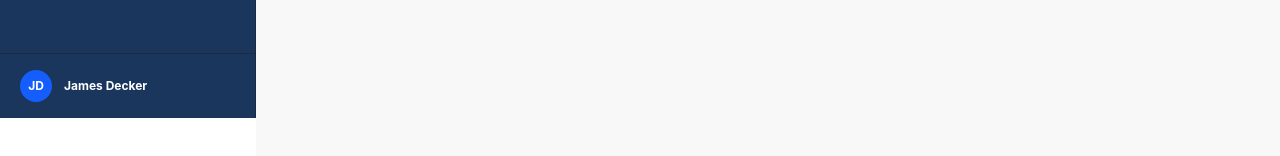
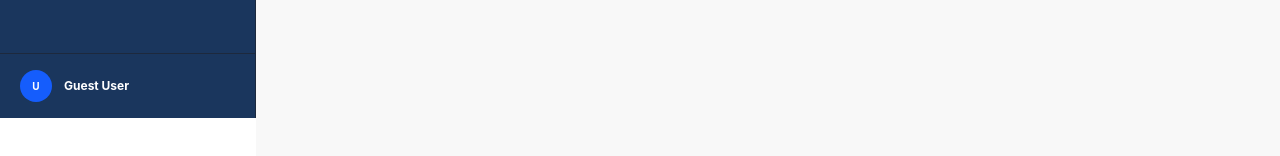
Before and after one commit to swayamvasavada/FleetFlow, a React (Vite) app in the folder FrontendCode/: page /expenses in a window 1280 px wide. Both pictures are taken after a click on the label 92 px from the left and 33 px from the top of the page. Shown: the part 682-838 px from the top of the page. Built offline with nearby package versions, Linux system fonts and the light colour scheme.

Commit message:
updated user

```diff
--- a/FrontendCode/src/components/Sidebar.tsx
+++ b/FrontendCode/src/components/Sidebar.tsx
@@ -1,8 +1,22 @@
 import React from "react";
 import { Link } from "react-router-dom";
 import { MdDashboard, MdDirectionsBus, MdPayments, MdSettings, MdPerson, MdBarChart } from 'react-icons/md';
+import { useAuthStore } from "../store/authStore"; // 1. Import your store
 
 function Sidebar() {
+  // 2. Access the user object from Zustand
+  const { user } = useAuthStore();
+
+  // 3. Helper to get initials (e.g., "Nabin Shrestha" -> "NS")
+  const getInitials = (name: string) => {
+    return name
+      ?.split(" ")
+      .map((n) => n[0])
+      .join("")
+      .toUpperCase()
+      .substring(0, 2) || "??";
+  };
+
   const menuItems = [
     { label: "Dashboard", icon: MdDashboard, path: "/" },
     { label: "Vehicle Registry", icon: MdDirectionsBus, path: "/vehicles" },
@@ -19,9 +33,6 @@ function Sidebar() {
         className="drawer-overlay"
       ></label>
 
-      {/* Added 'transition-all duration-300' to the main container
-         to animate the width change (14 to 64)
-      */}
       <div className="flex min-h-full flex-col items-start bg-[#1a365d] text-slate-300 border-r border-slate-800 transition-all duration-300 ease-in-out is-drawer-close:w-16 is-drawer-open:w-64">
 
         {/* Logo Area */}
@@ -43,10 +54,6 @@ function Sidebar() {
             <li key={item.label} className="w-full">
               <Link to={item.path} className="flex items-center gap-4 hover:bg-slate-800 py-3">
                 <item.icon size={22} className="shrink-0" />
-                {/* TEXT ANIMATION LOGIC:
-                   We use whitespace-nowrap to prevent text wrapping during the slide.
-                   We transition opacity and width.
-                */}
                 <span className="whitespace-nowrap transition-all duration-300 ease-in-out overflow-hidden is-drawer-close:opacity-0 is-drawer-close:w-0 is-drawer-open:opacity-100 is-drawer-open:w-auto">
                   {item.label}
                 </span>
@@ -75,14 +82,22 @@ function Sidebar() {
           </li>
         </ul>
 
-        {/* User Footer */}
+        {/* User Footer - Now Dynamic */}
         <div className="p-4 border-t border-slate-800 w-full overflow-hidden">
           <div className="flex items-center gap-3 px-1">
-            <div className="w-8 h-8 rounded-full bg-blue-600 flex items-center justify-center text-xs font-bold text-white shrink-0">
-              JD
+            <div className="w-8 h-8 rounded-full bg-blue-600 flex items-center justify-center text-[10px] font-bold text-white shrink-0">
+              {/* 4. Display Initials */}
+              {getInitials(user?.name || "User")}
             </div>
             <div className="text-xs transition-all duration-300 overflow-hidden is-drawer-close:opacity-0 is-drawer-close:w-0 is-drawer-open:opacity-100 is-drawer-open:w-auto">
-              <p className="font-bold text-white whitespace-nowrap">James Decker</p>
+              {/* 5. Display Full Name */}
+              <p className="font-bold text-white whitespace-nowrap">
+                {user?.name || "Guest User"}
+              </p>
+              {/* 6. Optional: Add the role under the name */}
+              <p className="text-[10px] text-slate-500 whitespace-nowrap truncate uppercase">
+                {user?.role?.replace("ROLE_", "")}
+              </p>
             </div>
           </div>
         </div>
--- a/FrontendCode/src/store/authStore.ts
+++ b/FrontendCode/src/store/authStore.ts
@@ -79,8 +79,6 @@ export const useAuthStore = create<AuthState>((set) => ({
     set({ isLoading: true, error: null });
     try {
       const response = await api.post(loginPath, credentials);
-
-      // FIX: Extract from serviceResult as per your console logs
       const { serviceResult } = response.data;
 
       if (serviceResult) {
@@ -90,7 +88,7 @@ export const useAuthStore = create<AuthState>((set) => ({
         localStorage.setItem("user", JSON.stringify(userData));
 
         set({
-          user: userData,
+          user: userData, // userData now contains the 'role' key from the API
           token: token,
           isLoading: false,
         });
```
